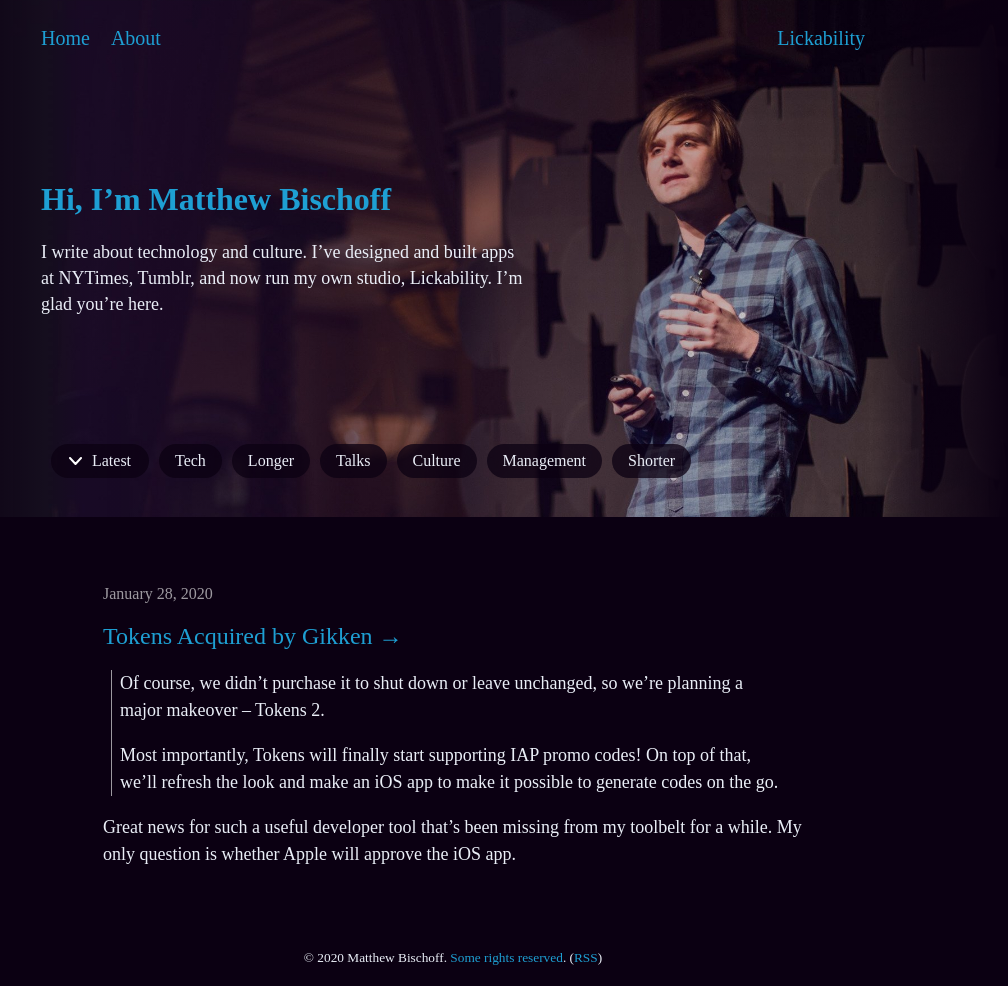
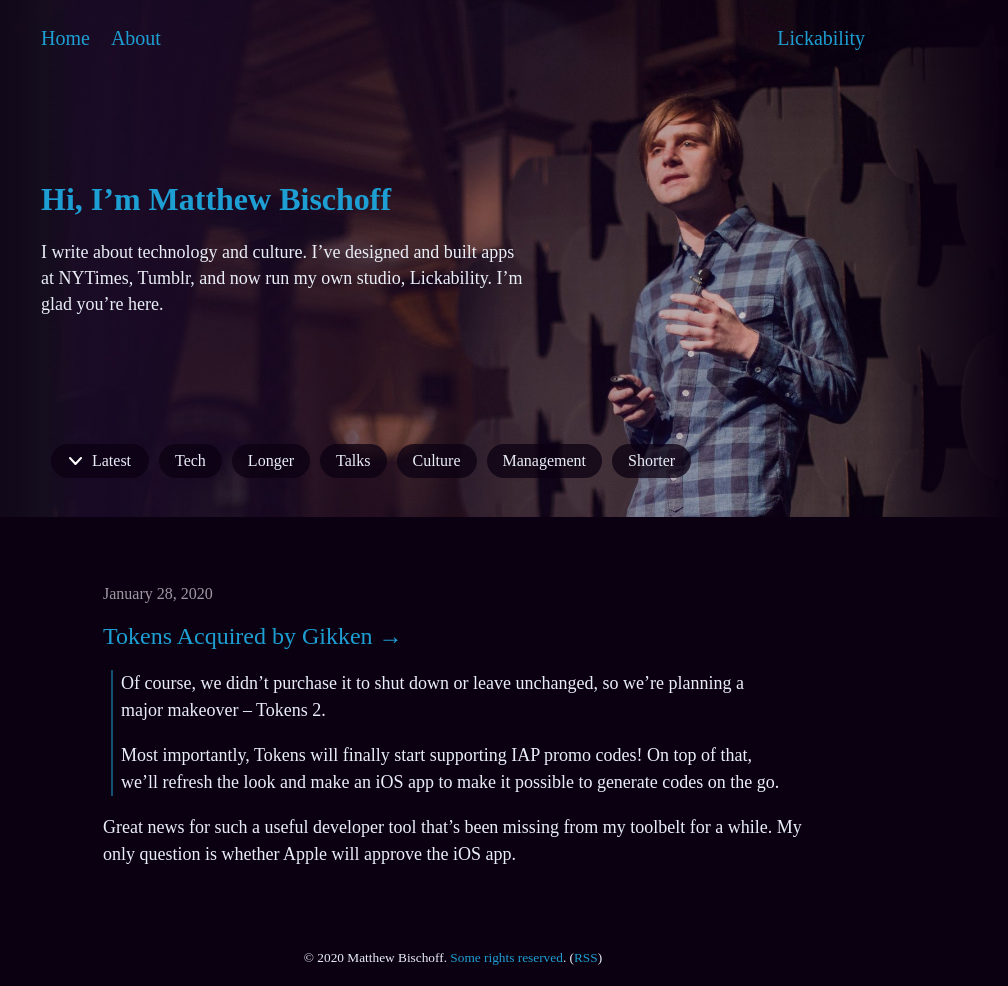
Before and after one commit to mbbischoff/website, a Jekyll site: the page built from _posts/2020-01-28-tokens-acquired-by-gikken.markdown, in a window 1280 px wide. Shown: the whole page, without its empty margins (187-1195 px from the left). Built offline with Jekyll 4.4.1, drawn with Linux system fonts in a browser that asks for light colours; some web fonts are replaced.

Commit message:
Updated General

```diff
--- a/_sass/_general.scss
+++ b/_sass/_general.scss
@@ -30,7 +30,7 @@
 blockquote {
   margin: 0.5em;
   padding: 0em 0.5em;
-  border-left: 1px solid $grey-date;
+  border-left: 2px solid rgba($text-blue, .5);
 }
 
 h1, h2 {
```
